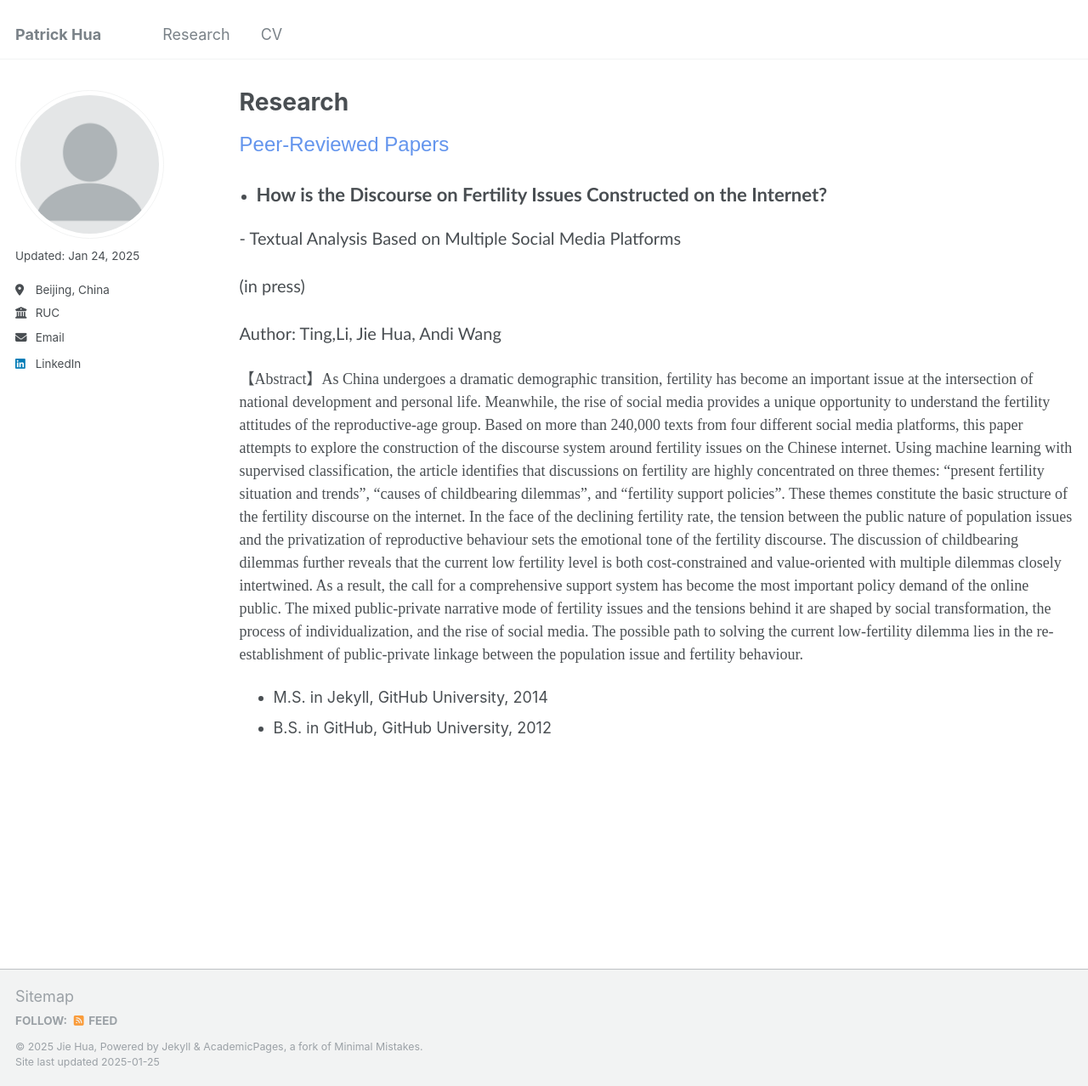
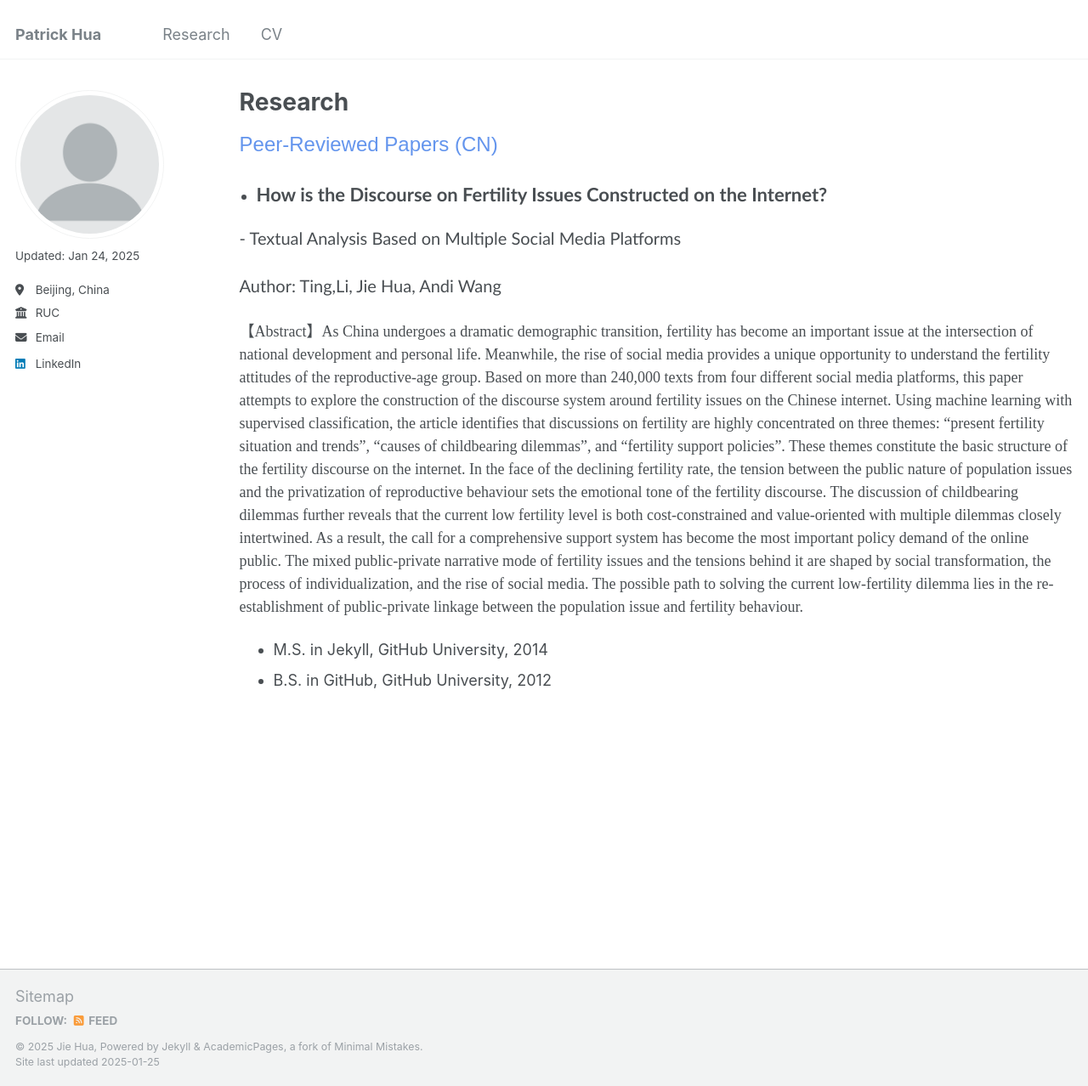
Before and after one commit to jiehua-css/jiehua-css.github.io, a Jekyll site: the page built from _pages/research.md, in a window 1280 px wide and 1278 px high. Shown: the whole window at 85% size. Built offline with Jekyll 4.4.1, drawn with Linux system fonts in a browser that asks for light colours.

Commit message:
Update research.md

```diff
--- a/_pages/research.md
+++ b/_pages/research.md
@@ -7,13 +7,12 @@ author_profile: true
 
 {% include base_path %}
 
-<span style="font-family: Aptos, sans-serif; font-size: 24px; color: #6495ED;">Peer-Reviewed Papers</span>
+<span style="font-family: Aptos, sans-serif; font-size: 24px; color: #6495ED;">Peer-Reviewed Papers (CN)</span>
 
 <ul style="list-style-type: disc; padding-left: 20px;">
   <li><span style="font-family: Calibri; font-size: 22px; font-weight: bold;">How is the Discourse on Fertility Issues Constructed on the Internet?</span></li>
 </ul>
 <p style="font-family: Calibri; font-size: 20px;">- Textual Analysis Based on Multiple Social Media Platforms</p>
-<p style="font-family: Calibri; font-size: 20px;">(in press)</p>
 <p style="font-family: Calibri; font-size: 20px;">Author: Ting,Li, Jie Hua, Andi Wang</p>
 
 <p style="font-family: 'Times New Roman'; font-size: 18px;">
```
